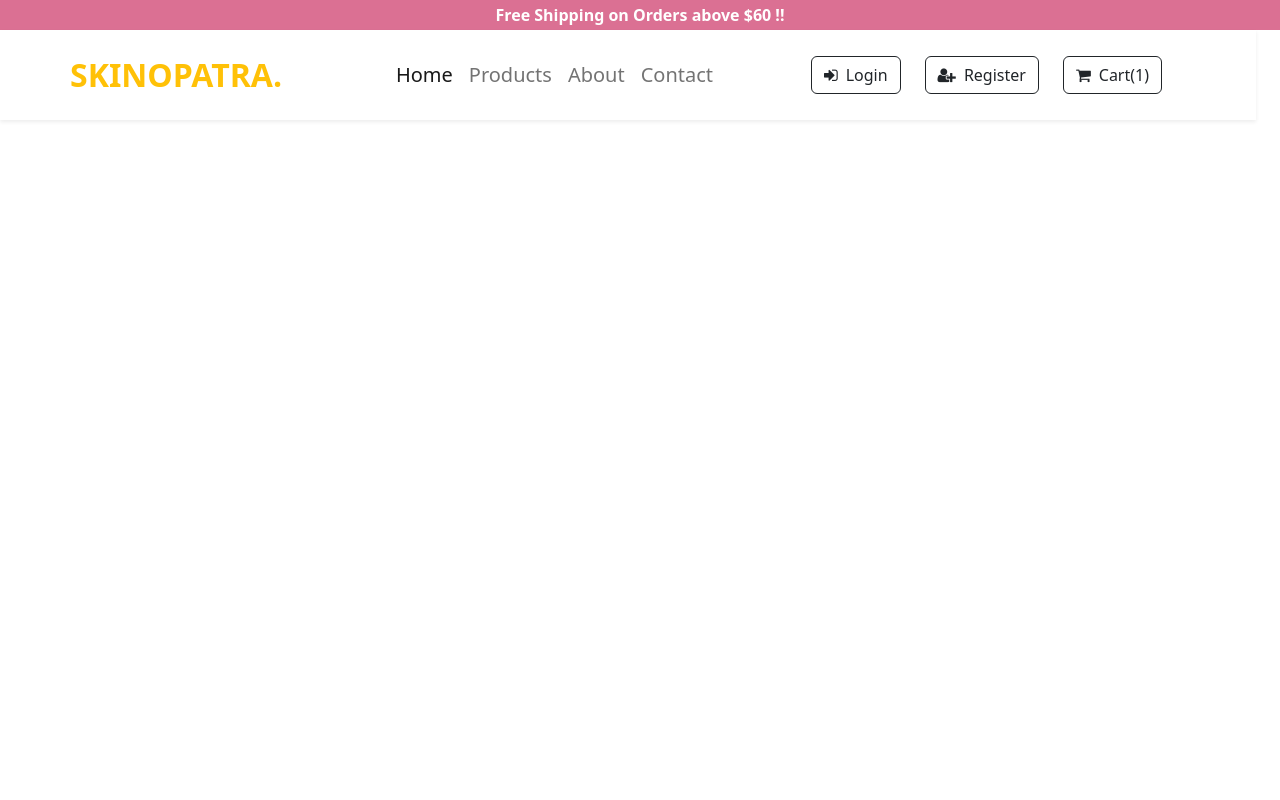
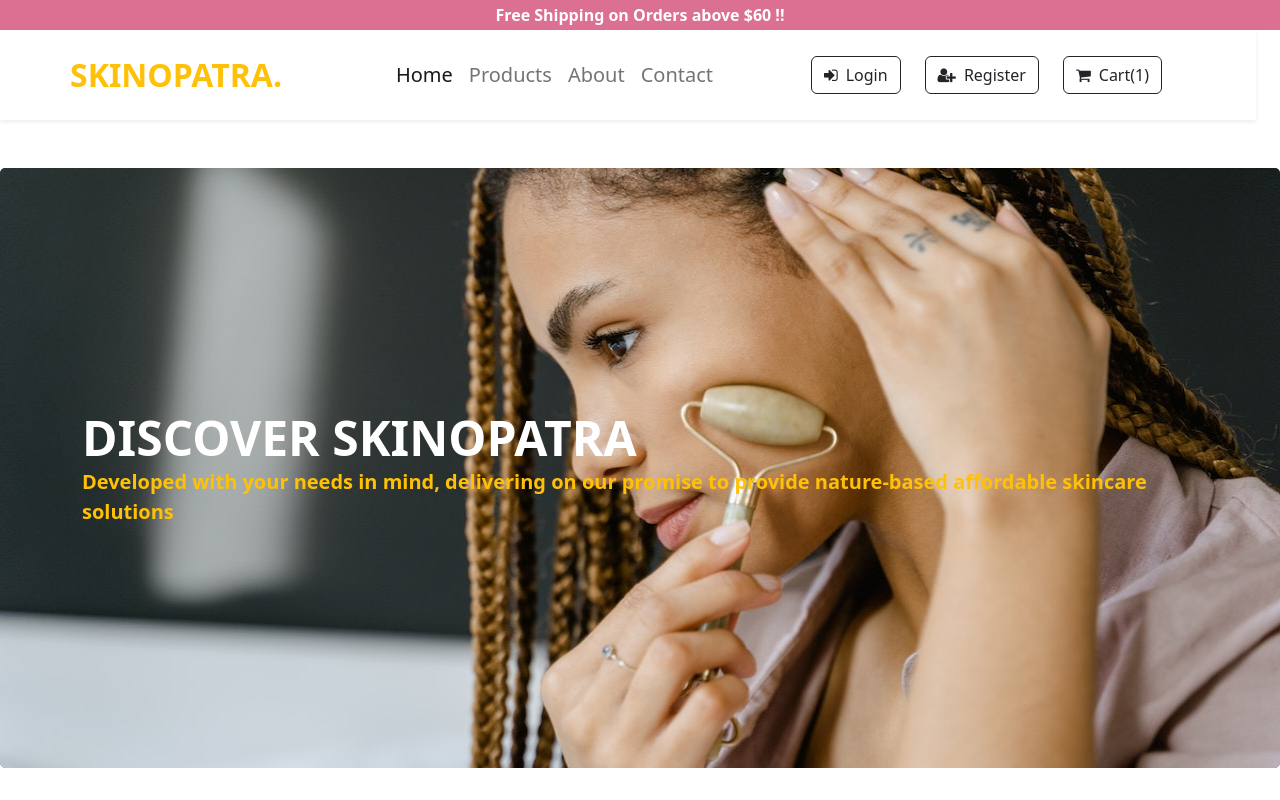
Before and after one commit to QuincyOliech/skinopatra, a React (Create React App) app: page / in a window 1280 px wide. Built offline with nearby package versions, Linux system fonts and the light colour scheme.

Commit message:
passed Home component to main app, imported routes and passed it as a route

```diff
--- a/src/components/App.js
+++ b/src/components/App.js
@@ -1,13 +1,17 @@
 import React from 'react';
 import '../components/App.css'
 import Navbar from './Navbar';
-
+import Home from './Home';
+import {Routes, Route} from 'react-router-dom';
 
 function App() {
   return (
     <div className="App">
       <header className="App-header">
         <Navbar/>
+        <Routes>
+          <Route exact path="/" element={<Home/>}/>
+        </Routes>
       </header>
     </div>
   );
```
